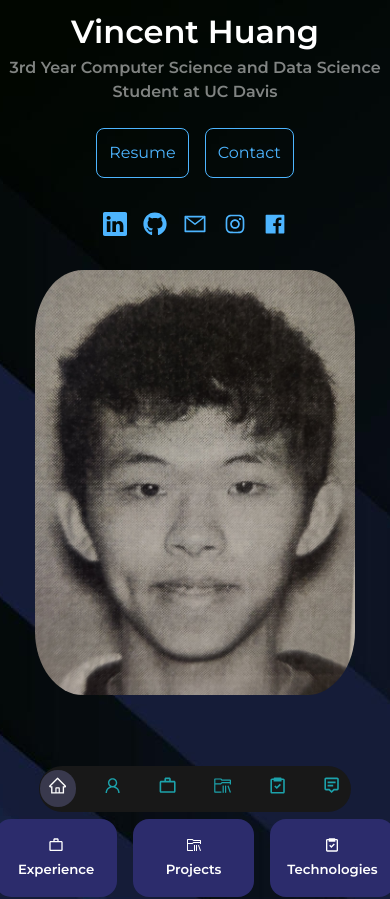
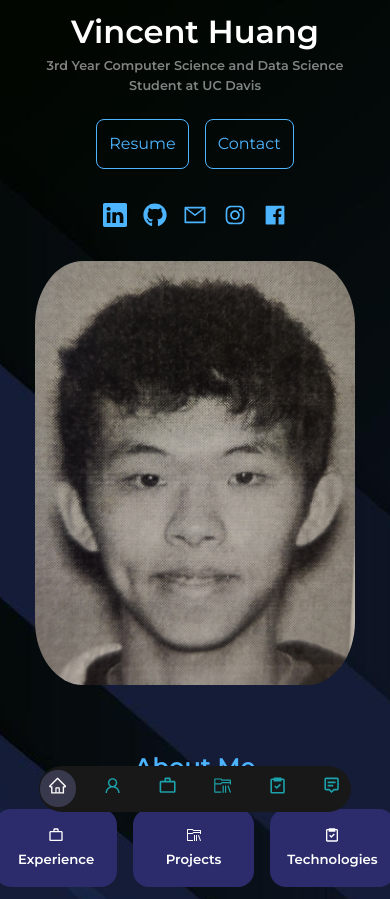
Before and after one commit to vhcent/Personal-Website, a React (Create React App) app: page / in a window 390 px wide. Shown: the top 899 px of the page. Built offline with nearby package versions, Linux system fonts and the light colour scheme.

Commit message:
responsive fix

```diff
--- a/src/App.jsx
+++ b/src/App.jsx
@@ -9,7 +9,7 @@ import Footer from "./components/footer/Footer"
 
 function App() {
     return (
-        <div>
+        <div class="main-body">
             <Header />
             <Navbar />
             <About />
--- a/src/components/about/about.css
+++ b/src/components/about/about.css
@@ -66,5 +66,6 @@ p {
     .about-card {
         text-align: center;
         width: 8rem;
+        margin-bottom: 1rem;
     }
 }
--- a/src/components/header/header.css
+++ b/src/components/header/header.css
@@ -3,6 +3,8 @@ header {
     text-align: center;
     margin-top: 2%;
     overflow: hidden;
+    display: flex;
+    justify-content: center;
 }
 
 .header-container {
@@ -32,13 +34,6 @@ header {
     font-size: 1.5rem;
 }
 
-/* .header-socials::after {
-    content: "";
-    width: 1px;
-    height: 5rem;
-    background: var(--primary-color);
-} */
-
 .portrait {
     margin-top: 1.5rem;
     display: flex;
@@ -51,6 +46,12 @@ header {
 }
 
 @media screen and (max-width: 700px) {
+    .header-container {
+        display: flex;
+        flex-direction: column;
+        align-items: center;
+    }
+
     .header-socials {
         display: flex;
         flex-direction: row;
@@ -61,4 +62,9 @@ header {
         bottom: 0rem;
         padding-top: 2rem;
     }
+    .gray-text {
+        font-size: 0.8rem;
+        max-width: 80%;
+        /* align-self: center; */
+    }
 }
```
